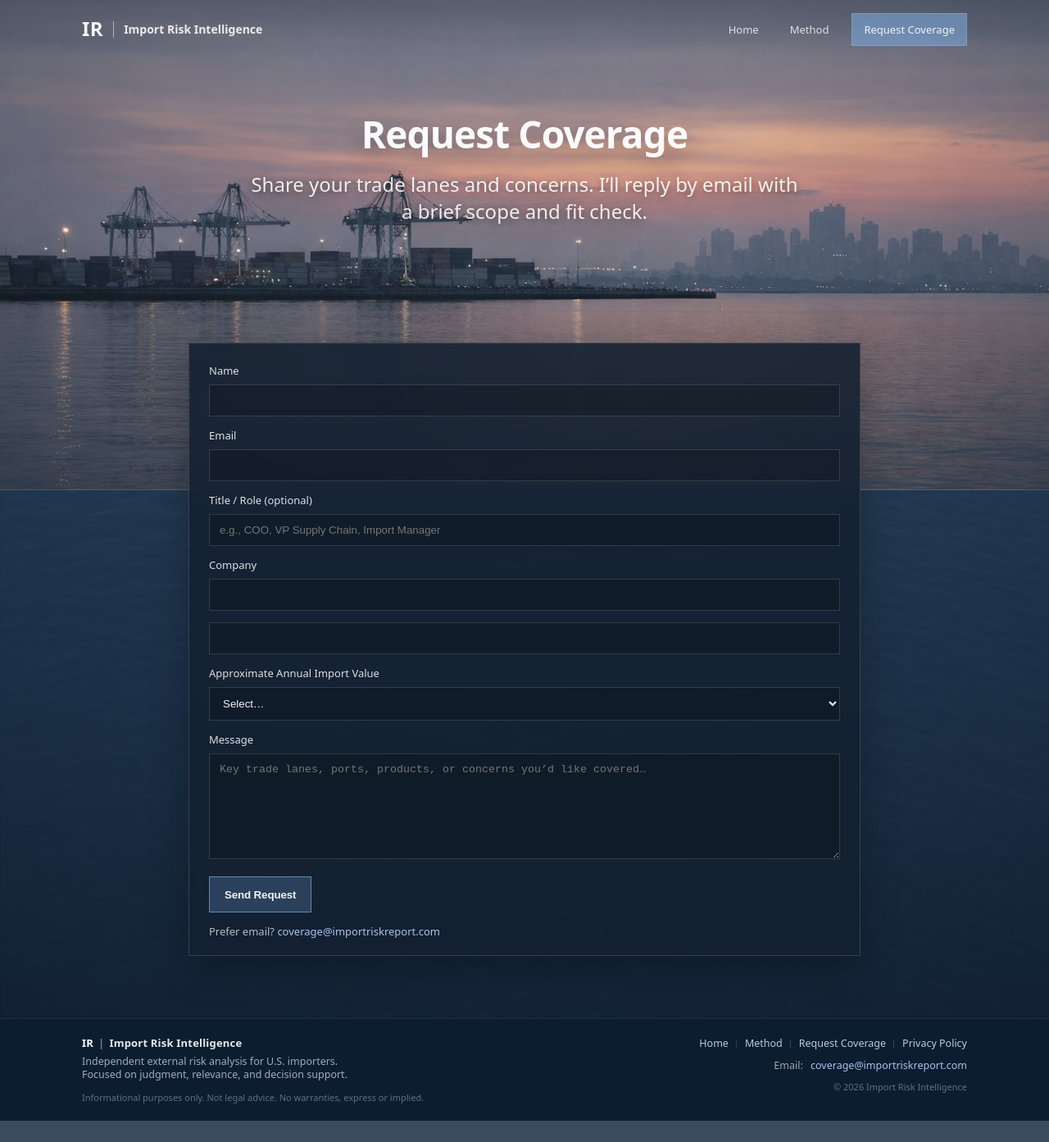
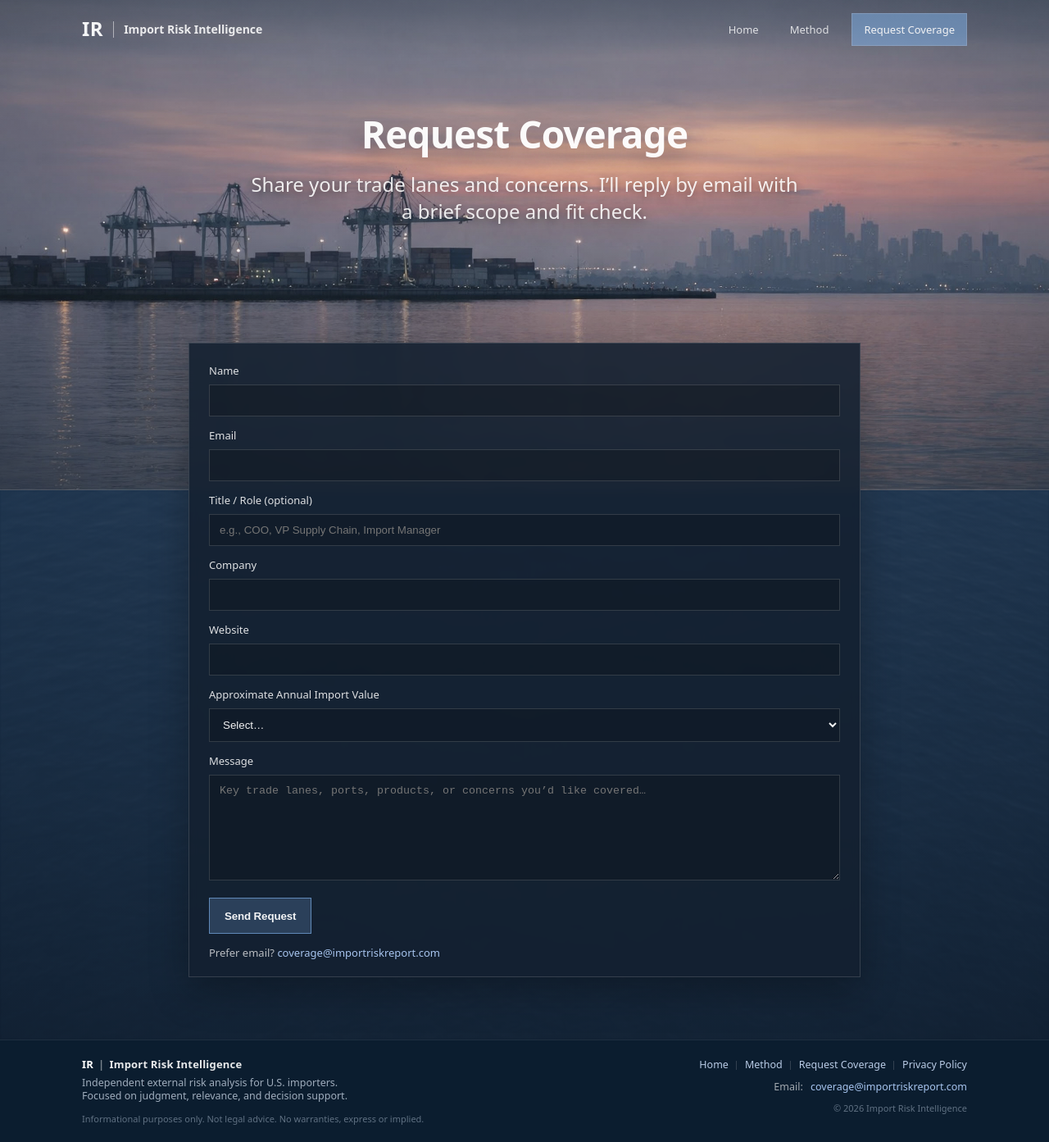
Before and after one commit to importrisk/import-risk-intelligence-site, a Jekyll site: the page built from contact.html, in a window 1280 px wide. Shown: the whole page at 82% size. Built offline with Jekyll 4.4.1, drawn with Linux system fonts in a browser that asks for light colours; before the commit the page ends 1367 px from its top, so only the background shows below that.

Commit message:
Update contact.html

```diff
--- a/contact.html
+++ b/contact.html
@@ -53,6 +53,7 @@ description: Contact Import Risk Intelligence.
         </div>
 
         <div class="cs-row">
+  <label class="cs-label" for="website">Website</label>
   <input
     class="cs-input"
     id="website"
```
Lines whose indentation alone changed are shown as unchanged.
